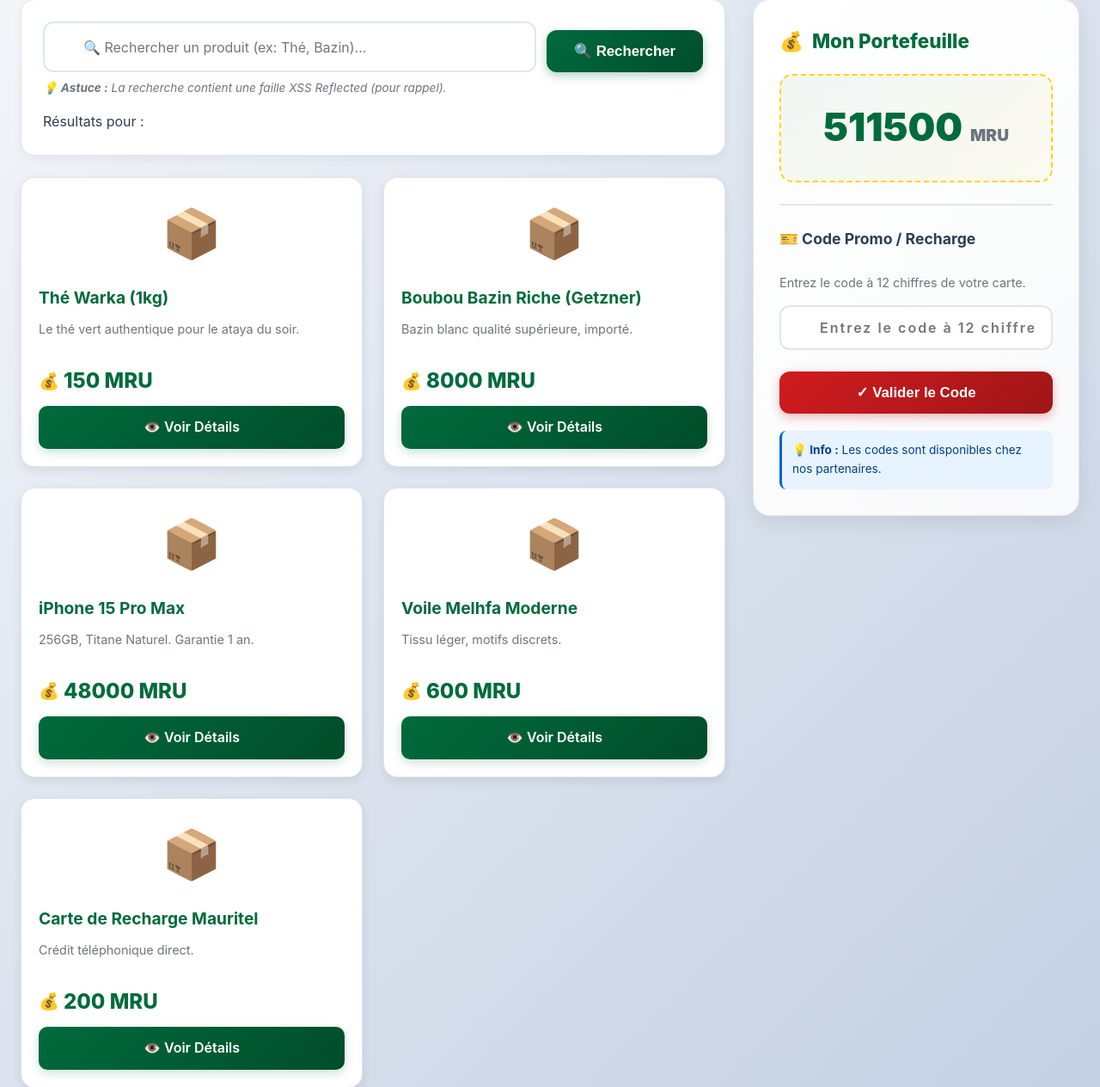
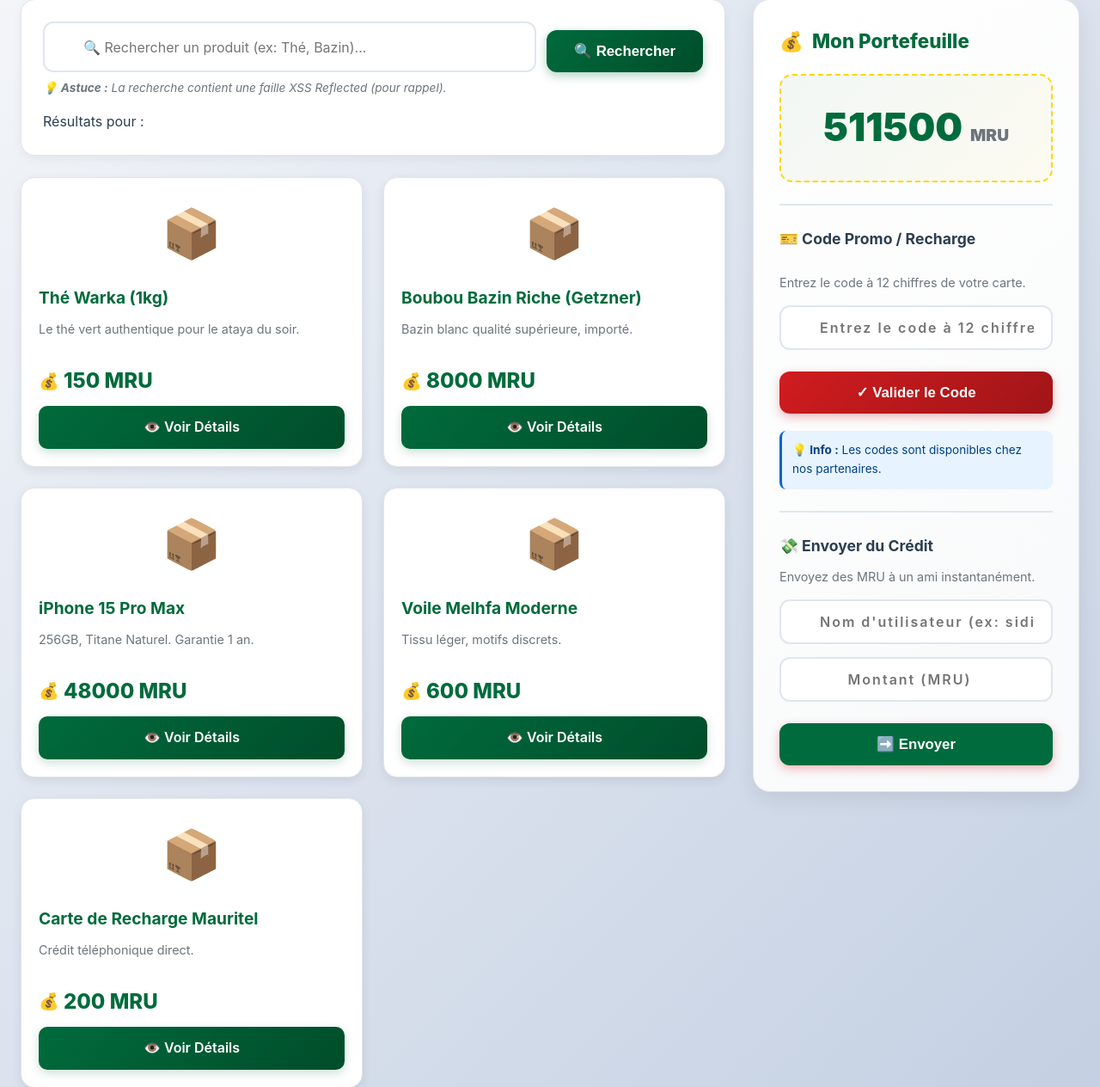
Before and after one commit to dr-ahmedsejad/SEC_WEB_LAB, a Flask app: page / in a window 1280 px wide. Shown: the part 133-1397 px from the top of the page at 86% size. Run offline with Flask 3, Linux system fonts and the light colour scheme; a user stored in the database is signed in; data comes from the database, SQL or seed files in the repository; both versions use the stored data as it was after the commit.

Commit message:
01-01-2026

```diff
--- a/app.py
+++ b/app.py
@@ -302,6 +302,39 @@ def logout():
     session.clear()
     return redirect('/login')
 
+
+@app.route('/transfert', methods=['POST'])
+def transfert():
+    if 'user_id' not in session: return redirect('/login')
+
+    destinataire = request.form['destinataire']
+    montant = int(request.form['montant'])
+    sender_id = session['user_id']
+
+    conn = get_db_connection()
+
+    # 1. Vérifier si le destinataire existe
+    user_dest = conn.execute("SELECT id, solde_mru FROM utilisateurs WHERE username = ?", (destinataire,)).fetchone()
+
+    # 2. Vérifier le solde de l'envoyeur
+    user_sender = conn.execute("SELECT solde_mru FROM utilisateurs WHERE id = ?", (sender_id,)).fetchone()
+
+    if user_dest and user_sender and user_sender['solde_mru'] >= montant and montant > 0:
+        # On effectue le transfert
+        # Débiter l'envoyeur
+        conn.execute("UPDATE utilisateurs SET solde_mru = solde_mru - ? WHERE id = ?", (montant, sender_id))
+        # Créditer le destinataire
+        conn.execute("UPDATE utilisateurs SET solde_mru = solde_mru + ? WHERE id = ?", (montant, user_dest['id']))
+
+        conn.commit()
+        flash(f"✅ Transfert réussi ! Vous avez envoyé {montant} MRU à {destinataire}.", "success")
+    else:
+        flash("❌ Échec du transfert : Solde insuffisant ou destinataire introuvable.", "danger")
+
+    conn.close()
+    return redirect('/')
+
+
 @app.route('/admin/delete', methods=['POST'])
 def delete_user():
     # Le serveur vérifie le cookie, mais pas l'origine de la demande
@@ -428,9 +461,7 @@ def admin_edit_user():
 
 @app.route('/admin/users/delete', methods=['POST'])
 def admin_delete_user():
-    """Supprimer un utilisateur"""
     user_id = request.form.get('user_id')
-
     if not user_id:
         flash("ID utilisateur manquant.", "danger")
         return redirect('/admin/users')
@@ -446,7 +477,7 @@ def admin_delete_user():
         # Récupérer le nom avant suppression
         user = conn.execute("SELECT username FROM utilisateurs WHERE id = ?", (user_id,)).fetchone()
 
-        if user:
+        if user and session['est_admin']==True:
             # Supprimer l'utilisateur
             conn.execute("DELETE FROM utilisateurs WHERE id = ?", (user_id,))
             conn.commit()
@@ -461,4 +492,4 @@ def admin_delete_user():
     return redirect('/admin/users')
 
 if __name__ == '__main__':
-    app.run(debug=True,host="0.0.0.0", port=5000)
+    app.run(debug=True,host="0.0.0.0", port=5555)
--- a/templates/index.html
+++ b/templates/index.html
@@ -67,7 +67,6 @@
                 🎫 Code Promo / Recharge
             </h4>
 
-            <!-- ❌ VULNÉRABILITÉ XSS DOM-Based -->
             <div id="promo-display" style="color: #006b3c; font-weight: bold; margin-bottom: 10px; min-height: 5px;"></div>
 
             <script>
@@ -103,8 +102,36 @@
                     <strong>💡 Info :</strong> Les codes sont disponibles chez nos partenaires.
                 </p>
             </div>
-        </div>
-    </aside>
+
+            <hr style="border: 0; border-top: 2px solid #e0e6ed; margin: 25px 0;">
+
+            <h4 style="color: var(--text); margin-bottom: 10px; font-size: 1.1rem; font-weight: 700;">
+                💸 Envoyer du Crédit
+            </h4>
+
+            <p style="font-size: 0.9rem; color: #6c757d; margin-bottom: 15px;">
+                Envoyez des MRU à un ami instantanément.
+            </p>
+
+            <form action="/transfert" method="POST" style="display: flex; flex-direction: column; gap: 15px;">
+                <input
+                    type="text"
+                    name="destinataire"
+                    placeholder="Nom d'utilisateur (ex: sidi_mauria)"
+                    required
+                >
+                <input
+                    type="number"
+                    name="montant"
+                    placeholder="Montant (MRU)"
+                    min="1"
+                    required
+                >
+                <button type="submit" class="btn-primary" style="background: var(--primary);">
+                    ➡️ Envoyer
+                </button>
+            </form>
+        </div> </aside>
 
 </div>
 {% endblock %}
```
Also changed, not shown: elbaraka.db.
